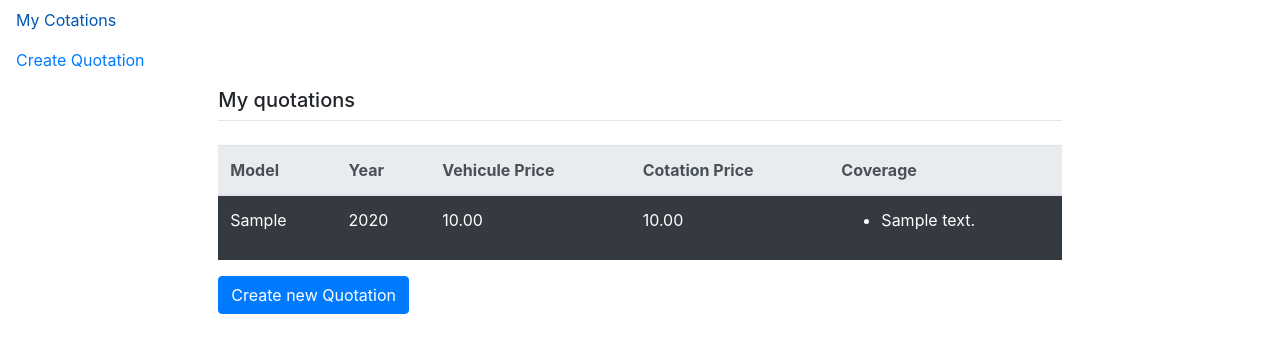
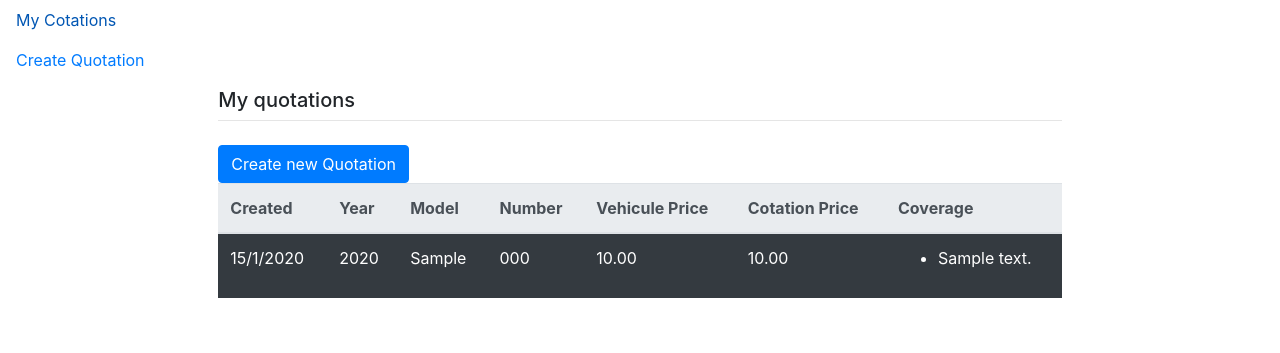
Before and after one commit to GuillaumeGSO/MotorQuotationLab, a Django app: page / in a window 1280 px wide. Shown: the top 353 px of the page. Run offline with Django 3.2, Linux system fonts and the light colour scheme; tables that the repository leaves empty hold one stand-in row (values such as "Sample post"); some libraries are stand-ins or nearby versions.

Commit message:
Better display of the quotation list

```diff
--- a/quotations/models.py
+++ b/quotations/models.py
@@ -30,10 +30,10 @@ class Quotation(models.Model):
     modified = models.DateTimeField(auto_now=True)
 
     def __str__(self):
-        return '{} - {} - {}'.format(self.short_date(self.created), self.customer.name, self.vehiculeModel)
+        return '{} - {} - {}'.format(self.short_creation_date(), self.customer.name, self.vehiculeModel)
 
-    def short_date(self, adate):
-        return date(adate, "Y/n/j")
+    def short_creation_date(self):
+        return date(self.created, "j/n/Y")
 
     def save_and_calculate(self, coverage_list):
         result = 0.00
--- a/quotations/templates/quotations/quotation_list.html
+++ b/quotations/templates/quotations/quotation_list.html
@@ -1,13 +1,17 @@
 {% extends 'quotations/base.html' %}
 
 {% block title %}My quotations{% endblock %}
-
 {% block content %}
+<form method="get" action="create">
+    <button type="submit" class="btn btn-primary" name="newQuotation">Create new Quotation</button>
+</form>
 <table class="table table-hover table-dark">
     <thead class="thead-light">
         <tr>
+            <th scope="col">Created</th>
+            <th scope="col">Year</th>
             <th scope="col">Model</th>
-            <th scope="col">Year</th>
+            <th scope="col">Number</th>
             <th scope="col">Vehicule Price</th>
             <th scope="col">Cotation Price</th>
             <th scope="col">Coverage </th>
@@ -17,8 +21,10 @@
 
         {% for q in quotations.all %}
         <tr class="clickable" onclick="window.location='quotation/{{q.id}}'">
+            <td>{{q.short_creation_date}}</td>
+            <td>{{q.vehiculeYearMake}}</td>
             <td>{{q.vehiculeModel}}</td>
-            <td>{{q.vehiculeYearMake}}</td>
+            <td>{{q.vehiculeNumber}}</td>
             <td>{{q.vehiculePrice}}</td>
             <td>{{q.quotationPrice}}</td>
             <td>
@@ -32,7 +38,5 @@
         {% endfor%}
     </tbody>
 </table>
-<form method="POST" action="create">
-    <button type="submit" class="btn btn-primary" name="newQuotation">Create new Quotation</button>
-</form>
+
 {% endblock %}
```
Also changed, not shown: 1 other file.
